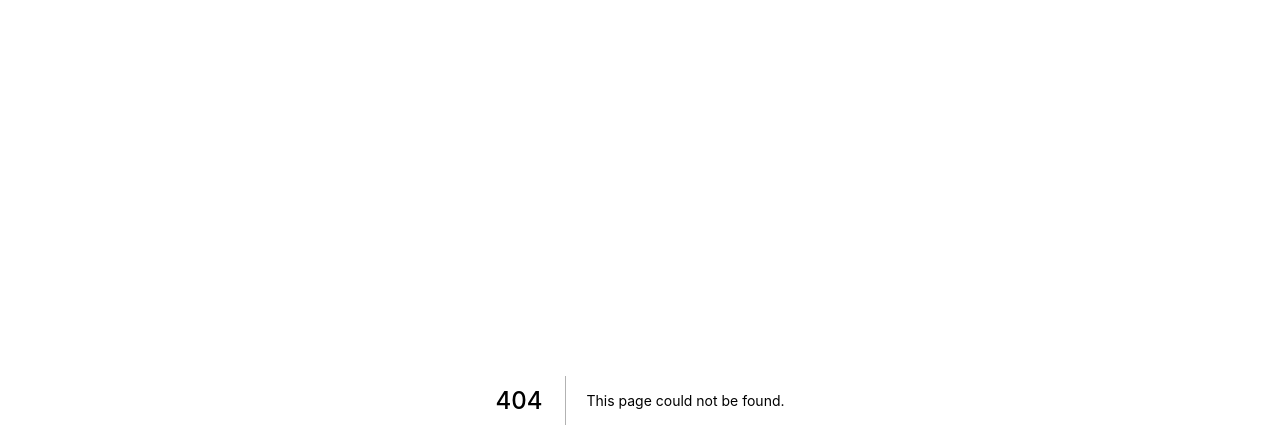
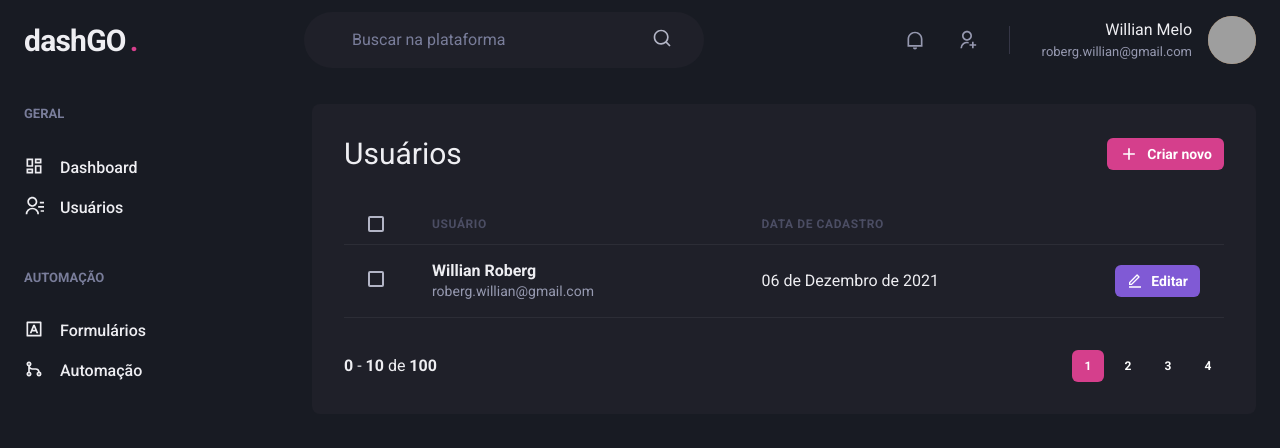
Before and after one commit to robergwillian/dashgo, a Next.js app: page /users in a window 1280 px wide. Before the commit this address had no page. Shown: the top 448 px of the page. Built offline with nearby package versions, Linux system fonts and the light colour scheme; grey boxes are pictures that could not be loaded.

Commit message:
added user list page and create user page

```diff
--- /dev/null
+++ b/src/components/Pagination.tsx
@@ -0,0 +1,65 @@
+import { Button, Stack, Box } from "@chakra-ui/react";
+
+export default function Pagination() {
+  return (
+    <Stack
+      direction="row"
+      mt="8"
+      justify="space-between"
+      align="center"
+      spacing="6"
+    >
+      <Box>
+        <strong>0</strong> - <strong>10</strong> de <strong>100</strong>
+      </Box>
+      <Stack direction="row" spacing="2">
+        <Button
+          size="sm"
+          fontSize="xs"
+          w="4"
+          colorScheme="pink"
+          disabled
+          _disabled={{
+            bg: "pink.500",
+            cursor: "default",
+          }}
+        >
+          1
+        </Button>
+        <Button
+          size="sm"
+          fontSize="xs"
+          w="4"
+          colorScheme="gray.700"
+          _hover={{
+            bg: "gray.500",
+          }}
+        >
+          2
+        </Button>
+        <Button
+          size="sm"
+          fontSize="xs"
+          w="4"
+          colorScheme="gray.700"
+          _hover={{
+            bg: "gray.500",
+          }}
+        >
+          3
+        </Button>
+        <Button
+          size="sm"
+          fontSize="xs"
+          w="4"
+          colorScheme="gray.700"
+          _hover={{
+            bg: "gray.500",
+          }}
+        >
+          4
+        </Button>
+      </Stack>
+    </Stack>
+  );
+}
--- /dev/null
+++ b/src/pages/users/index.tsx
@@ -0,0 +1,88 @@
+import {
+  Box,
+  Flex,
+  Heading,
+  Button,
+  Icon,
+  Table,
+  Thead,
+  Tr,
+  Th,
+  Td,
+  Checkbox,
+  Tbody,
+  Text,
+} from "@chakra-ui/react";
+import { RiAddLine, RiEditLine } from "react-icons/ri";
+import Header from "../../components/Header";
+import Pagination from "../../components/Pagination";
+import Sidebar from "../../components/Sidebar";
+
+export default function UserList() {
+  return (
+    <Box>
+      <Header />
+      <Flex w="100%" my="6" maxW={1480} mx="auto" px="6">
+        <Sidebar />
+
+        <Box flex="1" borderRadius={8} bg="gray.800" p="8">
+          <Flex mb="8" justify="space-between" align="center">
+            <Heading size="lg" fontWeight="normal">
+              Usuários
+            </Heading>
+            <Button
+              as="a"
+              size="sm"
+              fontSize="sm"
+              colorScheme="pink"
+              leftIcon={<Icon as={RiAddLine} fontSize='20'/>}
+            >
+              Criar novo
+            </Button>
+          </Flex>
+
+          <Table colorScheme="whiteAlpha">
+            <Thead>
+              <Tr>
+                <Th px="6" color="gray.300" w="8">
+                  <Checkbox colorScheme="pink" />
+                </Th>
+                <Th>Usuário</Th>
+                <Th>Data de cadastro</Th>
+                <Th w='8'></Th>
+              </Tr>
+            </Thead>
+            <Tbody>
+              <Tr>
+                <Td px="6">
+                  <Checkbox colorScheme="pink" />
+                </Td>
+                <Td>
+                  <Box>
+                    <Text fontWeight="bold">Willian Roberg</Text>
+                    <Text fontSize="sm" color="gray.300">
+                      roberg.willian@gmail.com
+                    </Text>
+                  </Box>
+                </Td>
+                <Td>06 de Dezembro de 2021</Td>
+                <Td  >
+                  <Button
+                    as="a"
+                    size="sm"
+                    fontSize="sm"
+                    colorScheme="purple"
+                    leftIcon={<Icon as={RiEditLine}  fontSize='16'/>}
+                  >
+                    Editar
+                  </Button>
+                </Td>
+              </Tr>
+            </Tbody>
+          </Table>
+          <Pagination />
+        </Box>
+      </Flex>
+    </Box>
+  );
+}
```
Also changed, not shown: src/pages/users/create.tsx (added, +42 -0 lines).
